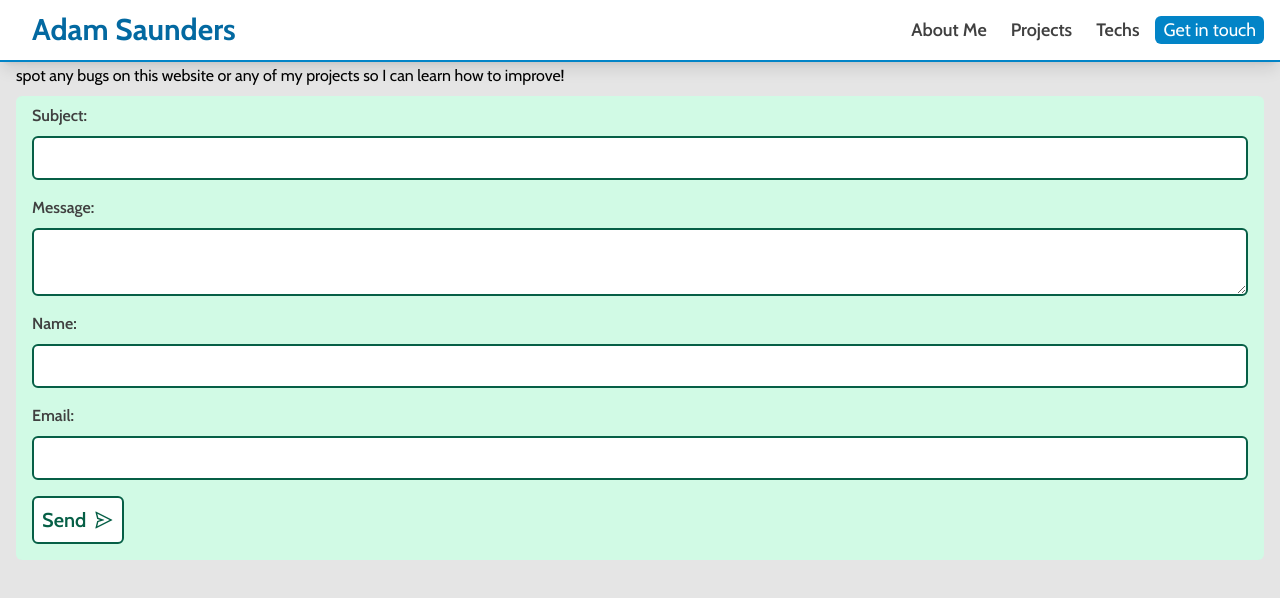
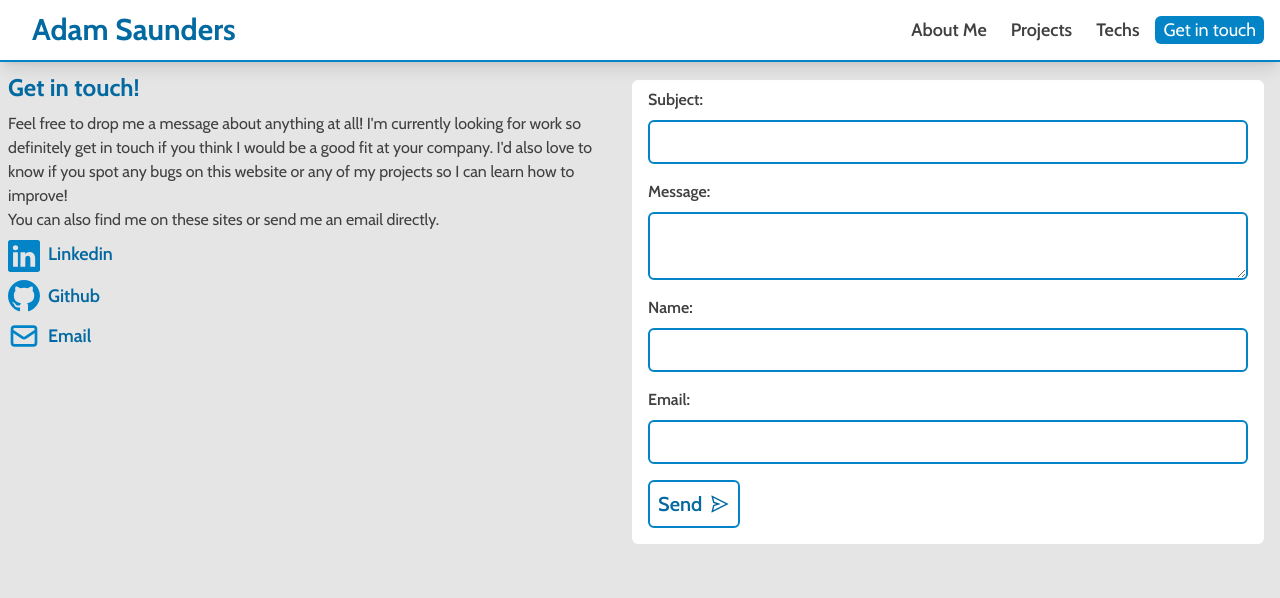
Before and after one commit to AdamSaunders26/as-portfolio, a Next.js app: page /contact in a window 1280 px wide. Shown: the top 598 px of the page. Built offline with nearby package versions, Linux system fonts and the light colour scheme.

Commit message:
desktop view for contact form, finish blue retheme

```diff
--- a/app/contact/ContactFormInput.tsx
+++ b/app/contact/ContactFormInput.tsx
@@ -8,6 +8,8 @@ interface Props {
     target: EventTarget;
   }>;
   inputClass: string;
+  errorClass: string;
+  validClass: string;
   validEmail?: boolean;
   setSubmitSuccess: Dispatch<SetStateAction<boolean>>;
 }
@@ -17,6 +19,8 @@ export default function ContactFormInput({
   inputName,
   setFormData,
   inputClass,
+  errorClass,
+  validClass,
   validEmail = true,
   setSubmitSuccess,
 }: Props) {
@@ -46,11 +50,7 @@ export default function ContactFormInput({
         }}
         value={inputType ? inputType : ""}
         className={
-          inputType === ""
-            ? inputClass +
-              " border-red-500 focus:outline-none focus:ring focus:ring-red-500"
-            : inputClass +
-              " border-emerald-800 focus:outline-none focus:ring focus:ring-emerald-800 "
+          inputType === "" ? inputClass + errorClass : inputClass + validClass
         }
       />
     </div>
--- a/app/contact/page.tsx
+++ b/app/contact/page.tsx
@@ -5,6 +5,8 @@ import axios from "axios";
 import ContactFormInput from "./ContactFormInput";
 import { AiOutlineSend } from "react-icons/ai";
 import { FaSpinner } from "react-icons/fa";
+import { HiOutlineMail } from "react-icons/hi";
+import { BsLinkedin, BsGithub } from "react-icons/bs";
 
 export interface formState {
   Subject: string | null;
@@ -40,8 +42,6 @@ export default function ContactPage() {
   };
   const [formData, setFormData] = useReducer(formReducer, initialState);
 
-  console.log(formData);
-
   function handleSubmit(e: FormEvent<HTMLFormElement>) {
     e.preventDefault();
     setIsSubmitting(true);
@@ -70,7 +70,6 @@ export default function ContactPage() {
     }
 
     if (process.env.NEXT_PUBLIC_API_URL && submitOkay) {
-      console.log("im submitting!");
       axios
         .post(process.env.NEXT_PUBLIC_API_URL, { formData })
         .then(({ data }) => {
@@ -88,21 +87,41 @@ export default function ContactPage() {
     }
   }
   const inputClass = "rounded-md p-2 mb-4 mt-2 border-2 font-normal";
+  const errorClass =
+    " border-red-500 focus:outline-none focus:ring focus:ring-red-500 ";
+  const validClass =
+    " border-sky-600 focus:outline-none focus:ring focus:ring-sky-600 ";
   const emailRegex = /^[\w-\.]+@([\w-]+\.)+[\w-]{2,4}$/g;
 
   return (
-    <main className="flex flex-col  m-2">
-      <h2 className="text-2xl mx-2 font-bold text-emerald-800">
-        Get in touch!
-      </h2>
-      <p className="mx-2">
-        Feel free to drop me a message about anything at all! I'm currently
-        looking for work so definitely get in touch if you think I would be a
-        good fit at your company. I'd also love to know if you spot any bugs on
-        this website or any of my projects so I can learn how to improve!
-      </p>
+    <main className="flex flex-col sm:flex-row  m-2 mt-24 sm:mt-16  text-neutral-700">
+      <div>
+        <h2 className="text-2xl my-2 mx-2 sm:mx-0 font-bold text-sky-700">
+          Get in touch!
+        </h2>
+        <p className="mx-2 sm:mx-0">
+          Feel free to drop me a message about anything at all! I'm currently
+          looking for work so definitely get in touch if you think I would be a
+          good fit at your company. I'd also love to know if you spot any bugs
+          on this website or any of my projects so I can learn how to improve!
+        </p>
+        <p className="mx-2 sm:mx-0">
+          You can also find me on these sites or send me an email directly.
+        </p>
+        <ul className="mx-2 sm:mx-0 flex justify-around sm:flex-col text-sky-700 font-semibold text-lg">
+          <li className="flex items-cente mt-2">
+            <BsLinkedin className="w-8 h-8 mr-2 text-sky-600" /> Linkedin
+          </li>
+          <li className="flex items-center mt-2">
+            <BsGithub className="w-8 h-8 mr-2 text-sky-600" /> Github
+          </li>
+          <li className="flex items-center mt-2">
+            <HiOutlineMail className="w-8 h-8 mr-2 text-sky-600" /> Email
+          </li>
+        </ul>
+      </div>
       <form
-        className="bg-emerald-100 flex flex-col m-2  text-neutral-700 font-semibold p-2 rounded-md "
+        className="bg-white flex flex-col m-2 my-4  min-w-[50%] text-neutral-700 font-semibold p-2 rounded-md "
         onSubmit={handleSubmit}
       >
         {isError ? (
@@ -115,6 +134,8 @@ export default function ContactPage() {
           inputName={"Subject"}
           setFormData={setFormData}
           inputClass={inputClass}
+          errorClass={errorClass}
+          validClass={validClass}
           setSubmitSuccess={setSubmitSuccess}
         />
         <div className="flex flex-col mx-2">
@@ -138,10 +159,8 @@ export default function ContactPage() {
             value={formData.Message ? formData.Message : ""}
             className={
               formData.Message === ""
-                ? inputClass +
-                  " border-red-500 focus:outline-none focus:ring focus:ring-red-500 "
-                : inputClass +
-                  " border-emerald-800 focus:outline-none focus:ring focus:ring-emerald-800 "
+                ? inputClass + errorClass
+                : inputClass + validClass
             }
           />
         </div>
@@ -150,6 +169,8 @@ export default function ContactPage() {
           inputName={"Name"}
           setFormData={setFormData}
           inputClass={inputClass}
+          errorClass={errorClass}
+          validClass={validClass}
           setSubmitSuccess={setSubmitSuccess}
         />
         <ContactFormInput
@@ -158,12 +179,14 @@ export default function ContactPage() {
           setFormData={setFormData}
           inputClass={inputClass}
           validEmail={validEmail}
+          errorClass={errorClass}
+          validClass={validClass}
           setSubmitSuccess={setSubmitSuccess}
         />
         <div className="flex gap-4 mx-2">
           <button
             disabled={isSubmitting}
-            className="bg-white rounded-md w-max h-max ont-semibold gap-2 p-2 text-xl text-emerald-800 border-2  mb-2 border-emerald-800 flex  items-center hover:bg-neutral-200 active:bg-emerald-800 active:text-white "
+            className="bg-white rounded-md w-max h-max ont-semibold gap-2 p-2 text-xl text-sky-700 border-2  mb-2 border-sky-600 flex  items-center hover:bg-neutral-200 active:bg-sky-600 active:text-white "
           >
             {isSubmitting ? "Submitting" : "Send"}
             <span className={isSubmitting ? "animate-spin" : ""}>
--- a/app/projects/CarouselDisplay.tsx
+++ b/app/projects/CarouselDisplay.tsx
@@ -37,7 +37,7 @@ export default function CarouselDisplay({
             ) : null}
             <div
               className={
-                "w-72 sm:w-[26rem] md:w-[32rem] lg:w-[46rem] rounded-md border-sky-600 border mx-2 mb-2"
+                "w-72 sm:w-[26rem] md:w-[32rem] lg:w-[46rem] rounded-md border-sky-600 border-4 mx-2 mb-2"
               }
             >
               <Image
--- a/app/projects/page.tsx
+++ b/app/projects/page.tsx
@@ -10,7 +10,7 @@ import {
 
 export default function CarouselPage() {
   return (
-    <main className="mx-4 sm:mx-0 mt-24 sm:mt-14">
+    <main className="mx-4 sm:max-h-0 mt-24 sm:mt-16">
       <h2 className="text-2xl mx-2 my-2 font-bold text-sky-700">Projects</h2>
       <p className="mx-2 ">
         These are all the projects that are complete enough to share and
--- a/app/technologies/TechSection.tsx
+++ b/app/technologies/TechSection.tsx
@@ -7,8 +7,8 @@ interface Props {
 
 export default function TechSection({ sectionName, techArray }: Props) {
   return (
-    <section className="my-2 mx-2 p-2 rounded-md bg-emerald-100">
-      <h2 className="mx-2 font-semibold text-emerald-800">{sectionName}</h2>
+    <section className="my-2 mx-2 p-2 rounded-md bg-white">
+      <h2 className="mx-2 font-semibold text-sky-700">{sectionName}</h2>
       <div className="flex flex-wrap justify-around">
         {techArray.map(([name, link, logo]) => {
           return (
--- a/app/technologies/page.tsx
+++ b/app/technologies/page.tsx
@@ -3,8 +3,8 @@ import TechSection from "./TechSection";
 
 export default function TechnologiesPage() {
   return (
-    <main className="flex flex-col m-2 text-neutral-700">
-      <h2 className="text-2xl mx-2 font-bold text-emerald-800">Technologies</h2>
+    <main className="flex flex-col m-2 text-neutral-700 mt-24 sm:mt-16">
+      <h2 className="text-2xl m-2 font-bold text-sky-700">Technologies</h2>
       <p className="mx-2">
         This is a non-exhaustive list of technologies I have worked with in the
         past and have a good working knowledge of.
```
